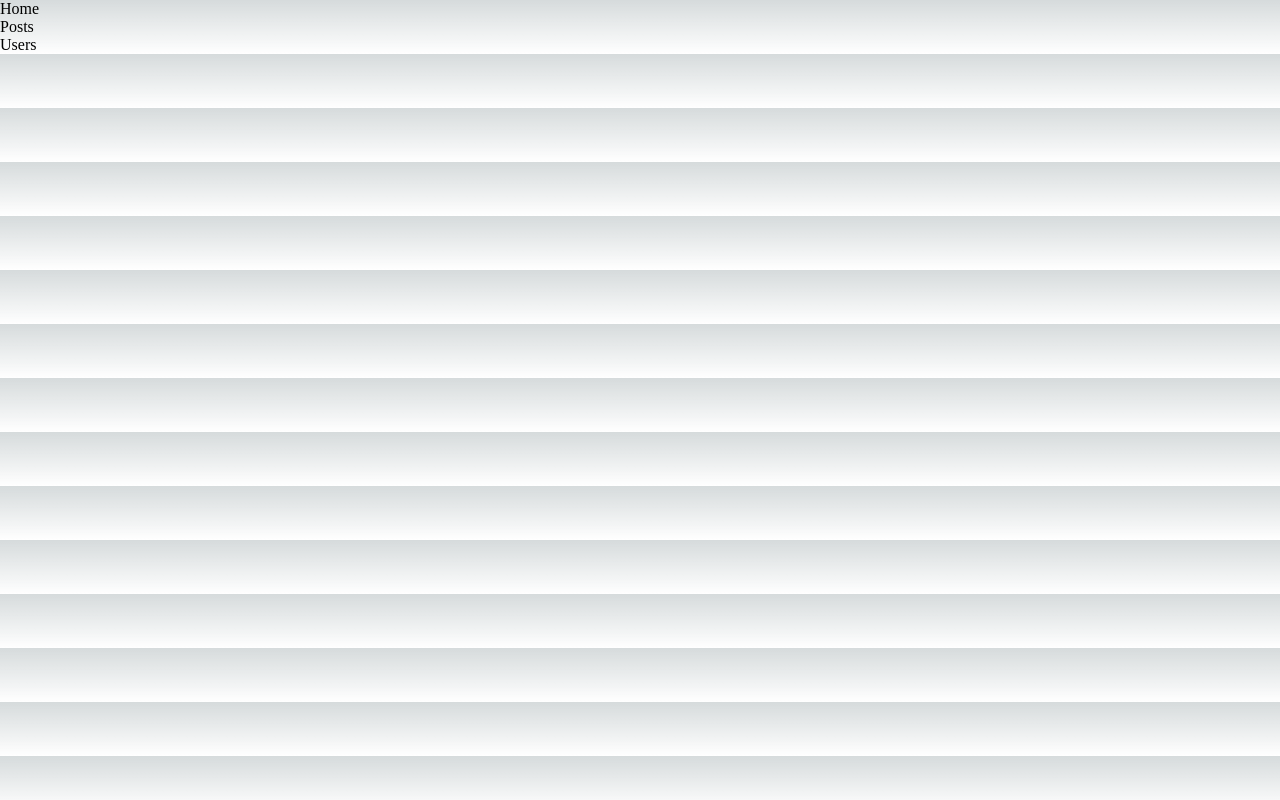
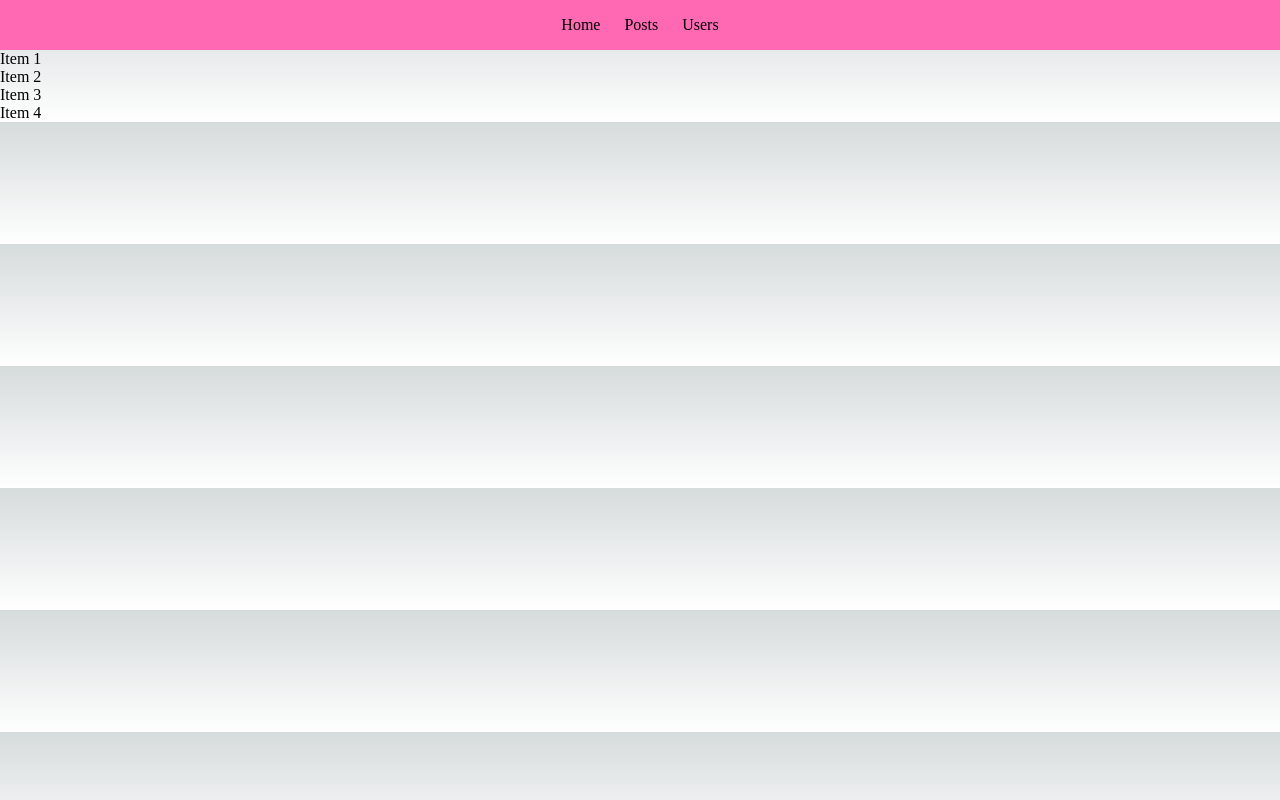
Before and after one commit to SethDimmer123/Nextjs-cc, a Next.js app: page / in a window 1280 px wide. Built offline with nearby package versions, Linux system fonts and the light colour scheme.

Commit message:
initial commit

```diff
--- a/components/Navbar.js
+++ b/components/Navbar.js
@@ -1,9 +1,10 @@
 import styles from "../styles/Navbar.module.css"
 
 export default function Navbar() {
+    console.log(styles)
     return (
-        <nav>
-            <ul>
+        <nav className={styles.nav}>
+            <ul className={styles.ul}>
                 <li>Home</li>
                 <li>Posts</li>
                 <li>Users</li>
--- a/pages/index.js
+++ b/pages/index.js
@@ -1,15 +1,17 @@
-import Head from 'next/head'
-import Image from 'next/image'
-import { Inter } from 'next/font/google'
-import styles from '@/styles/Home.module.css'
+
 import Navbar from '@/components/Navbar'
 
-const inter = Inter({ subsets: ['latin'] })
 
 export default function Home() {
   return (
     <>
     <Navbar />
+    <ul>
+      <li>Item 1</li>
+      <li>Item 2</li>
+      <li>Item 3</li>
+      <li>Item 4</li>
+    </ul>
     </>
   )
 }
```
